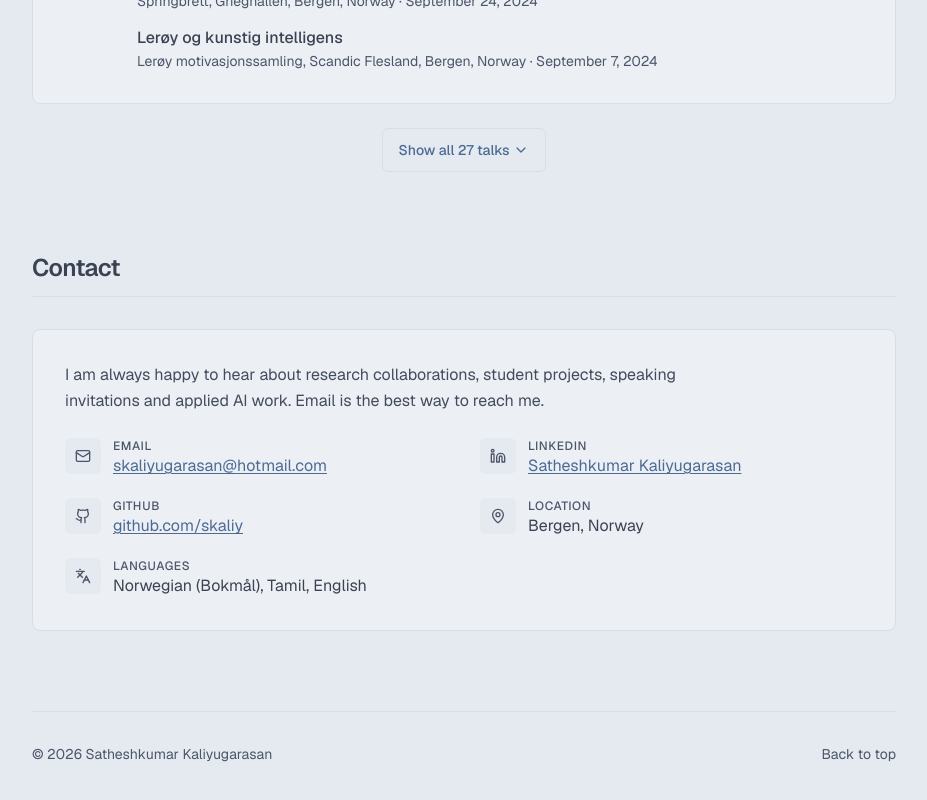
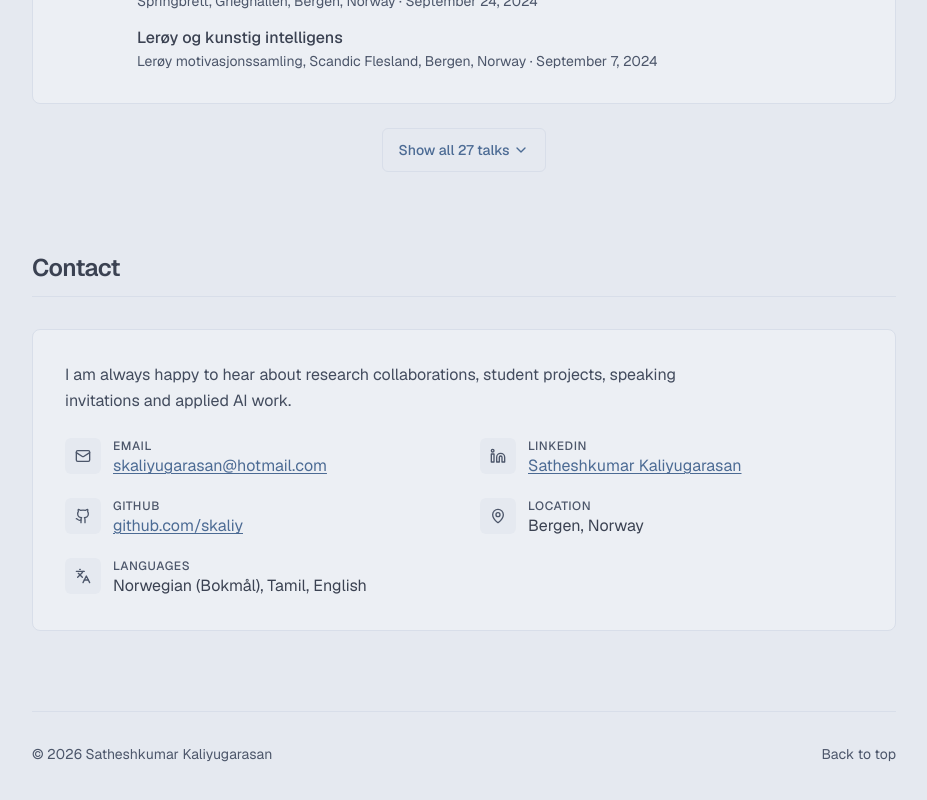
Before and after one commit to skaliy/skaliy.github.io, a Next.js app: page / in a window 1280 px wide. Shown: the part 4533-5333 px from the top of the page, without its empty margins (320-1247 px from the left). Built offline with nearby package versions, Linux system fonts and the light colour scheme.

Commit message:
Shorten the contact intro

```diff
--- a/components/sections/ContactSection.tsx
+++ b/components/sections/ContactSection.tsx
@@ -26,7 +26,7 @@ export const ContactSection = () => {
       <Card>
         <p className="text-nord2 dark:text-nord4 leading-relaxed max-w-2xl">
           I am always happy to hear about research collaborations, student projects, speaking
-          invitations and applied AI work. Email is the best way to reach me.
+          invitations and applied AI work.
         </p>
         <ul className="grid grid-cols-1 sm:grid-cols-2 gap-x-8 gap-y-5 mt-6">
           {items.map((item) => (
```
